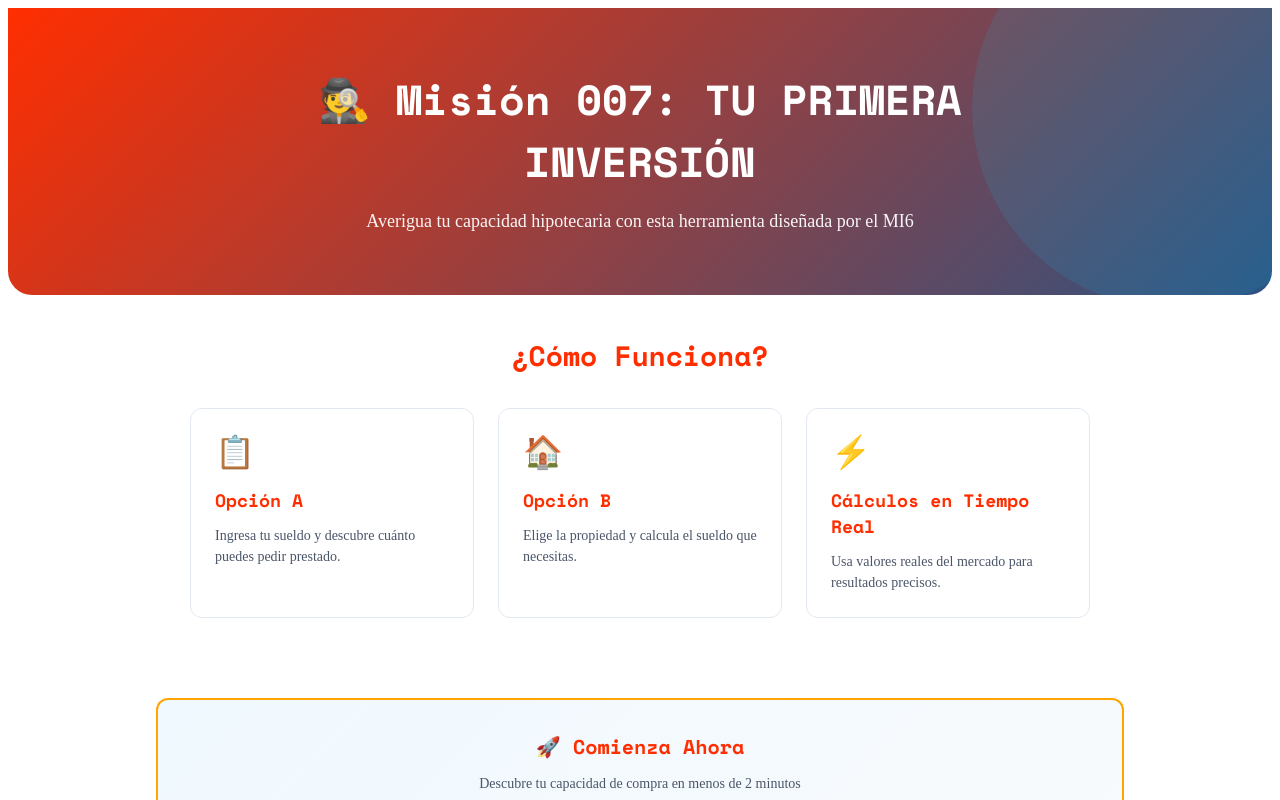
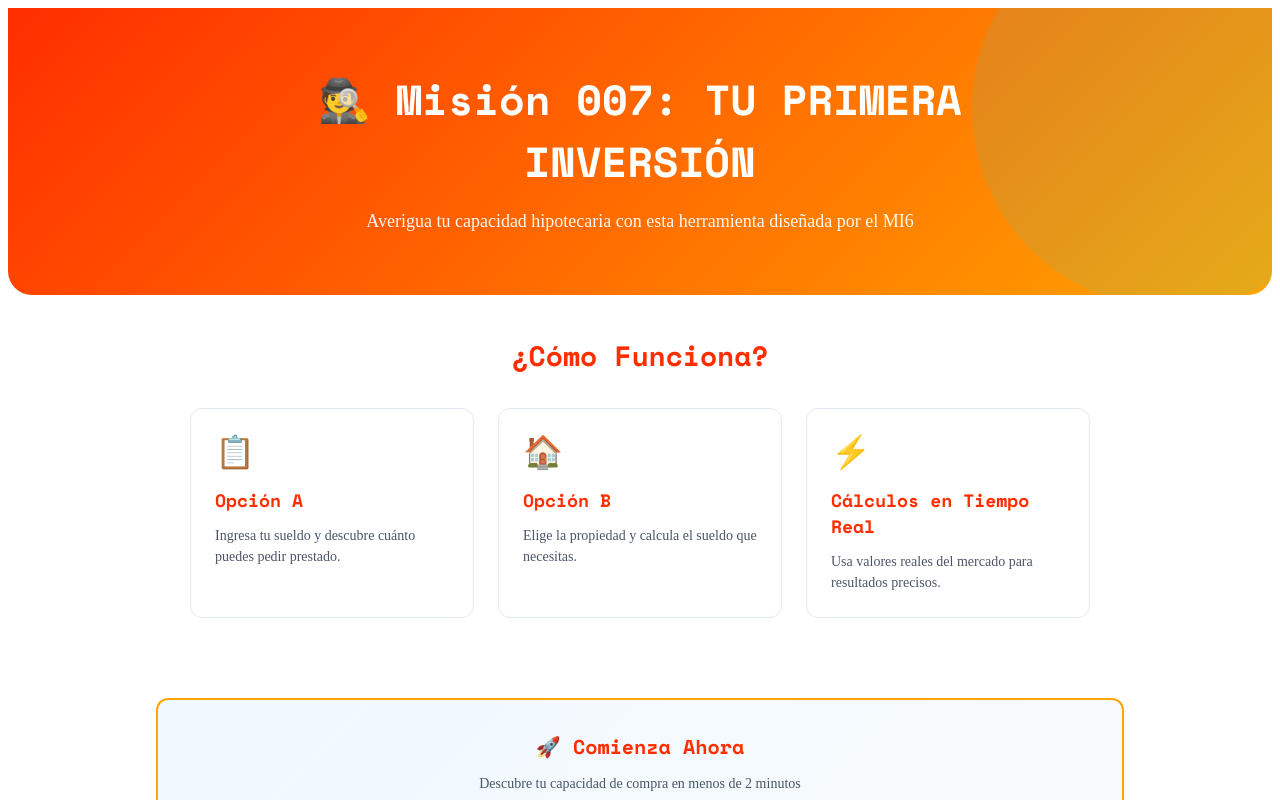
Before and after one commit to Rodcall1981/calculadora-financiera, a Next.js app: page / in a window 1280 px wide. Shown: the top 800 px of the page. Built offline with nearby package versions, Linux system fonts and the light colour scheme.

Commit message:
fix: update Landing.tsx colors and text for Misión 007

```diff
--- a/components/Landing.tsx
+++ b/components/Landing.tsx
@@ -13,7 +13,7 @@ const Landing: React.FC<LandingProps> = ({ onStart }) => {
     },
     // Hero Section
     heroSection: {
-      background: 'linear-gradient(135deg, #FF2E00 0%, #2c5282 100%)',
+      background: 'linear-gradient(135deg, #FF2E00 0%, #FFA500 100%)',
       color: 'white',
       padding: '60px 20px',
       borderBottomLeftRadius: '24px',
@@ -120,7 +120,7 @@ const Landing: React.FC<LandingProps> = ({ onStart }) => {
       lineHeight: '1.5',
     },
     ctaButton: {
-      background: 'linear-gradient(135deg, #FF2E00 0%, #2c5282 100%)',
+      background: 'linear-gradient(135deg, #FF2E00 0%, #FFA500 100%)',
       color: 'white',
       padding: '14px 40px',
       border: 'none',
```
